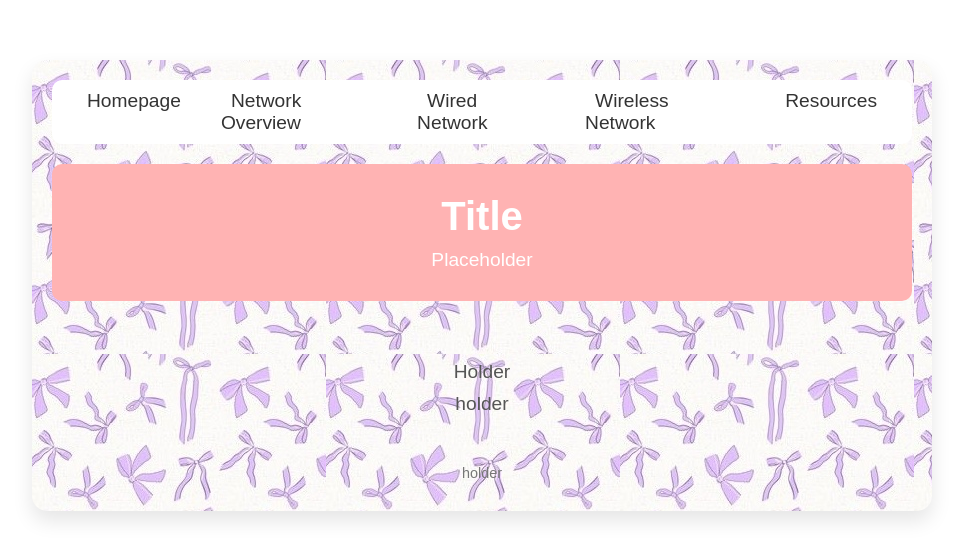
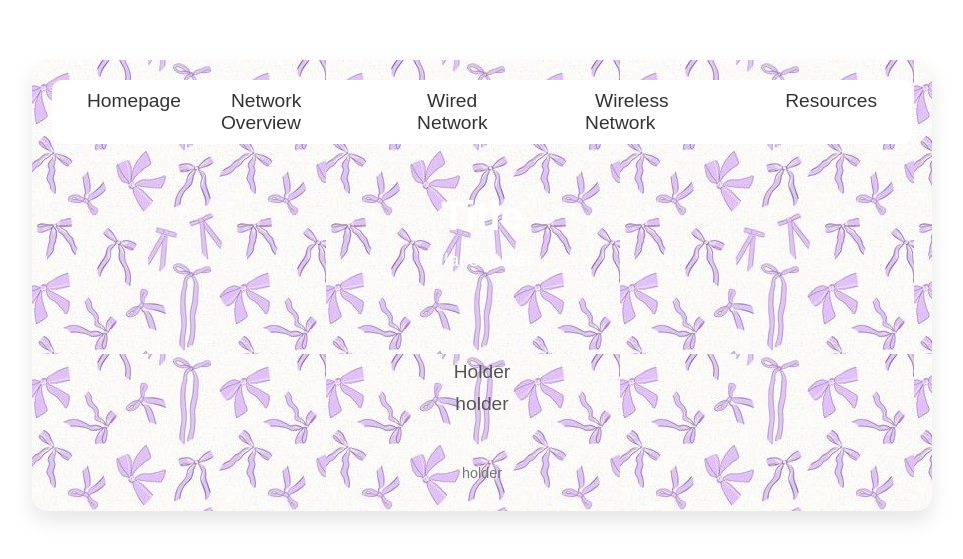
Before and after one commit to Eziphanie/project3, a plain HTML site: page index.html in a window 1280 px wide. Shown: the part 115-674 px from the top of the page, without its empty margins (158-1121 px from the left). Drawn offline with Linux system fonts and the light colour scheme.

Commit message:
Update wendex.css

```diff
--- a/wendex.css
+++ b/wendex.css
@@ -65,7 +65,7 @@ body {
 .header {
     text-align: center;
     padding: 30px;
-    background-color: #ffb3b3;  /* Soft pink */
+    background-color: #white;  /* white */
     border-radius: 10px;
     margin-bottom: 30px;
 }
```
